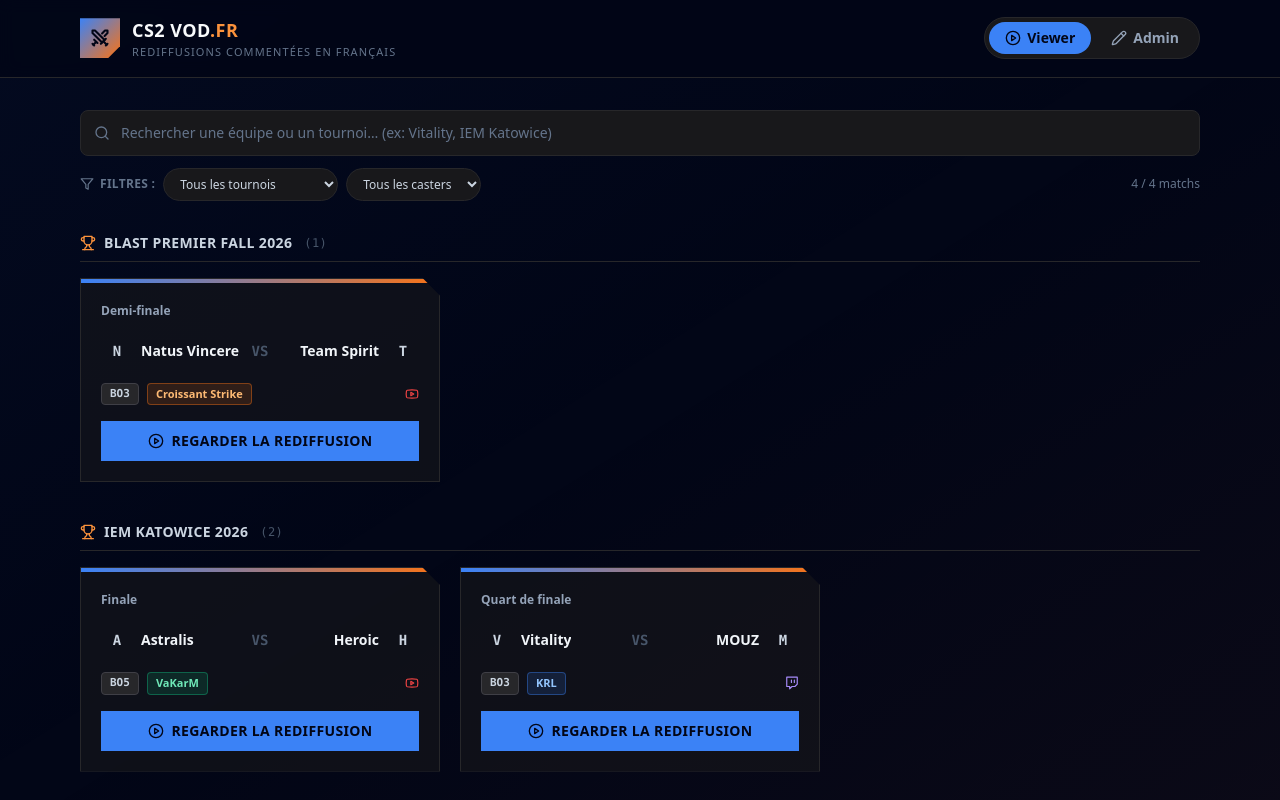
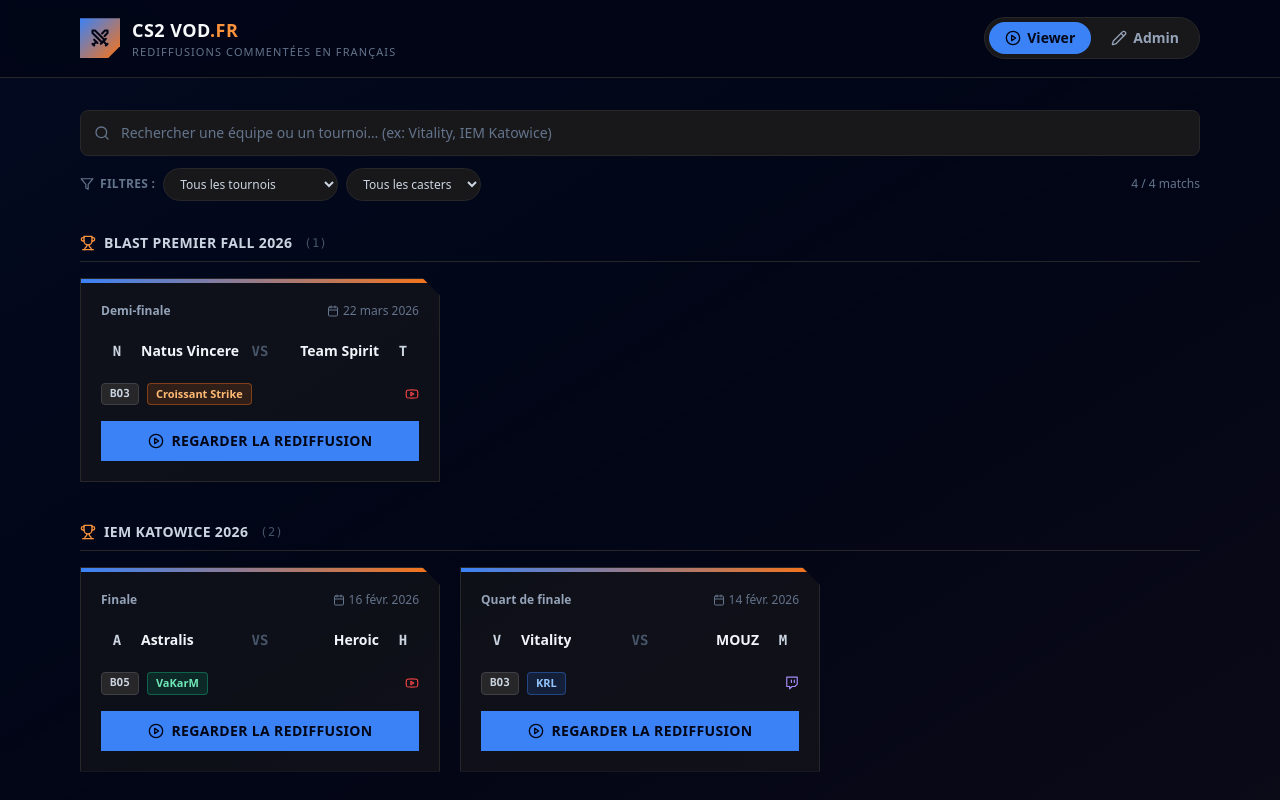
Before and after one commit to hctn/cs2_vod_fr_app, a React (Vite) app: page / in a window 1280 px wide. Shown: the top 800 px of the page. Built offline with nearby package versions, Linux system fonts and the light colour scheme.

Commit message:
Add files via upload

```diff
--- a/src/App.jsx
+++ b/src/App.jsx
@@ -18,6 +18,7 @@
   Filter,
   AlertTriangle,
   Link2,
+  Calendar,
 } from "lucide-react";
 
 /* ============================================================================
@@ -827,11 +828,19 @@
       <div className="h-1 w-full bg-gradient-to-r from-blue-500 to-orange-500" />
 
       <div className="flex flex-1 flex-col gap-4 p-5">
-        {/* Stage (le nom du tournoi est déjà affiché en titre de section, la
-            date/heure de début de match n'est pas affichée sur la carte) */}
-        {match.stage && (
+        {/* Stage + date (le nom du tournoi est déjà affiché en titre de
+            section ; seule la date est affichée, jamais l'heure) */}
+        {(match.stage || match.matchDate) && (
           <div className="flex items-center gap-2 text-xs">
-            <span className="truncate font-semibold text-slate-400">{match.stage}</span>
+            {match.stage && (
+              <span className="truncate font-semibold text-slate-400">{match.stage}</span>
+            )}
+            {match.matchDate && (
+              <span className="ml-auto flex shrink-0 items-center gap-1 text-slate-500">
+                <Calendar className="h-3 w-3" />
+                {formatDateFr(match.matchDate)}
+              </span>
+            )}
           </div>
         )}
 
```
